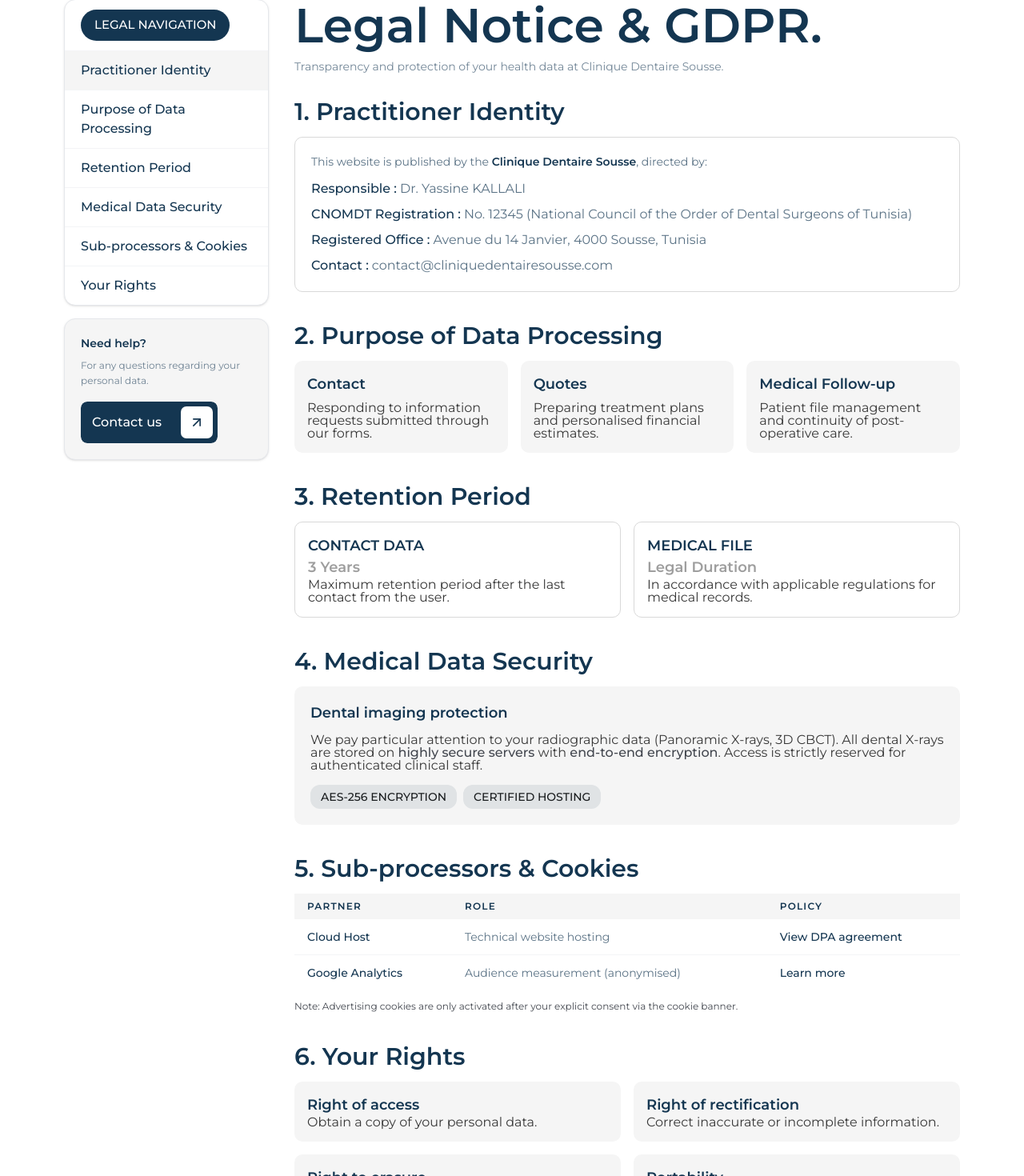
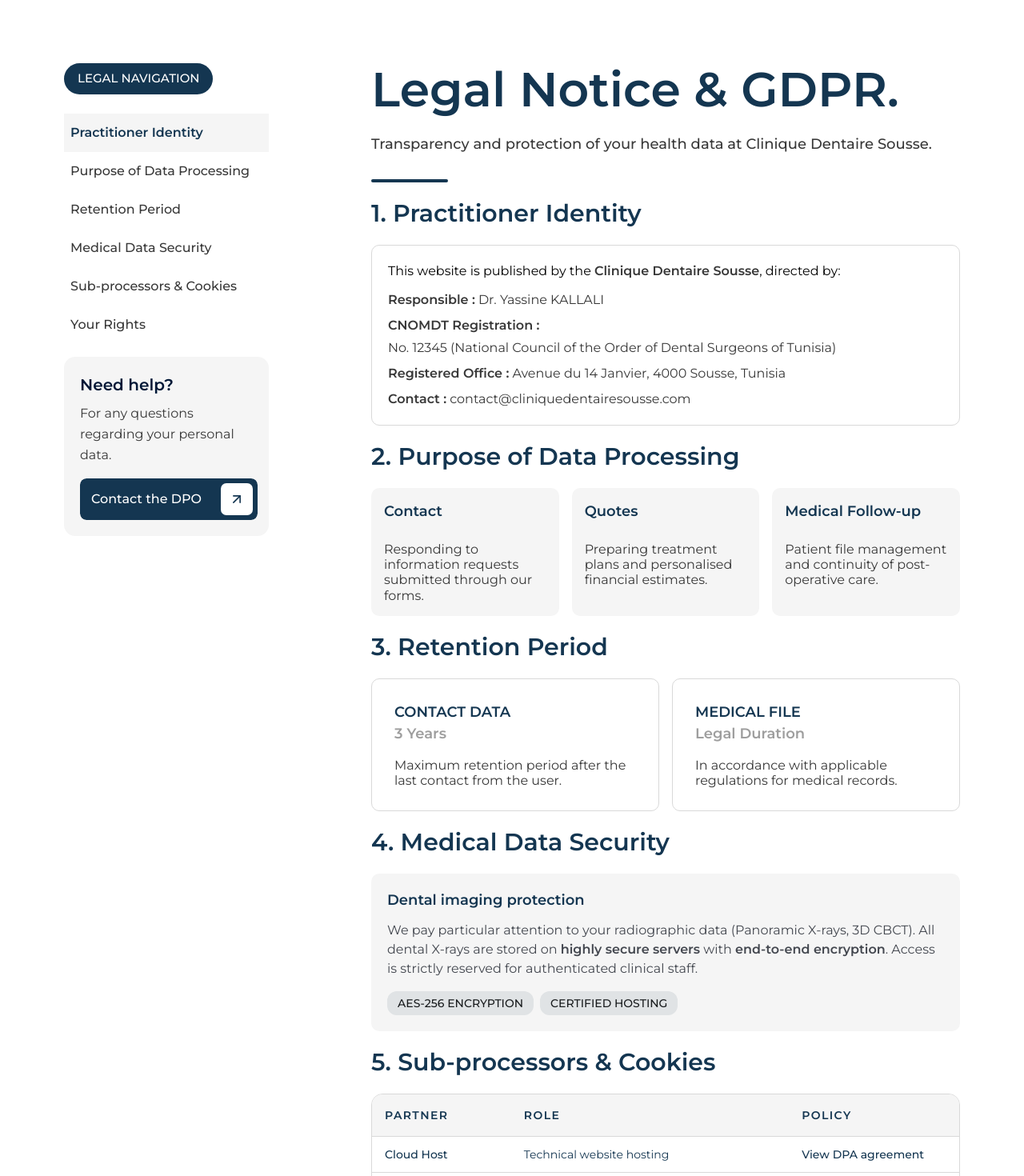
Before and after one commit to Dualityagency/Yassine-Kallali-Front, a Next.js app: page /en/MentionsLegales in a window 1280 px wide. Shown: the part 157-1627 px from the top of the page at 80% size. Built offline with nearby package versions, Linux system fonts and the light colour scheme.

Commit message:
feat : fixing spacement in the  legal  page

```diff
--- a/app/[locale]/MentionsLegales/page.tsx
+++ b/app/[locale]/MentionsLegales/page.tsx
@@ -2,7 +2,7 @@ import MentionsLegales from "@/components/legal/MentionsLegales"
 
 const page = () => {
   return (
-    <div>
+    <div className="flex flex-col gap-y-12 lg:gap-y-18.25 mt-12 lg:mt-20">
 
 <MentionsLegales/>
 
--- a/app/globals.css
+++ b/app/globals.css
@@ -121,7 +121,7 @@ body {
     @apply font-normal text-gray text-[15px] lg:text-[20px] leading-[120%];
   }
   .paragraph2 {
-    @apply font-normal text-gray text-[13px] lg:text-[16px] leading-[100%];
+    @apply font-normal text-gray text-[13px] lg:text-[16px] leading-[120%];
   }
   .container-x {
     @apply mx-6 lg:mx-20;
--- a/components/legal/LegalSidebar.tsx
+++ b/components/legal/LegalSidebar.tsx
@@ -29,11 +29,10 @@ const LegalSidebar = ({ activeId, onNavClick, legalSections }: LegalSidebarProps
 
   return (
     <>
-      {/* ── MOBILE: dropdown ── */}
       <div className="lg:hidden w-full">
         <button
           onClick={() => setDropdownOpen((p) => !p)}
-          className="w-full flex items-center justify-between bg-white border border-gray-200 rounded-xl px-5 py-3 text-sm font-medium text-primary shadow-sm"
+          className="w-full flex items-center justify-between bg-[#F5F5F5] cursor-pointer  rounded-xl px-5 py-3 text-sm font-medium text-primary shadow-sm"
         >
           <span>{activeSection?.title}</span>
           <svg
@@ -48,12 +47,12 @@ const LegalSidebar = ({ activeId, onNavClick, legalSections }: LegalSidebarProps
         </button>
 
         {dropdownOpen && (
-          <div className="mt-1 bg-white border border-gray-200 rounded-xl shadow-md overflow-hidden">
+          <div className="mt-1 bg-white  rounded-xl shadow-md overflow-hidden">
             {legalSections.map((section) => (
               <button
                 key={section.id}
                 onClick={() => handleClick(section.id)}
-                className={`w-full text-left px-5 py-3 text-[16px] leading-[24px] font-medium transition-colors border-b border-gray-100 last:border-0
+                className={`w-full text-left px-5 py-3 text-[16px] leading-[24px] font-medium transition-colors
                   ${activeId === section.id ? "bg-background text-primary" : "text-primary hover:bg-gray-50"}`}
               >
                 {section.title}
@@ -65,30 +64,27 @@ const LegalSidebar = ({ activeId, onNavClick, legalSections }: LegalSidebarProps
 
       {/* ── DESKTOP ── */}
       <aside className="hidden lg:flex flex-col w-64 shrink-0 sticky top-8">
-        <nav className="bg-white border border-gray-200 rounded-xl shadow-sm overflow-hidden mb-4">
-          <div className="px-5 py-3 border-b border-gray-100">
-
-
+        <nav className="bg-white  rounded-xl  overflow-hidden mb-4">
+          <div className="pb-6">
             <Badge>
               {t("badge")}
-
             </Badge>
           </div>
           {legalSections.map((section) => (
             <button
               key={section.id}
               onClick={() => handleClick(section.id)}
-              className={`w-full text-left px-5 py-3 text-[16px] leading-[24px] font-medium transition-colors border-b border-gray-100 last:border-0
-                ${activeId === section.id ? "bg-background text-primary" : "text-primary hover:bg-gray-50"}`}
+              className={`w-full text-left px-2 cursor-pointer py-3 text-[16px] leading-[24px] font-medium transition-colors
+                ${activeId === section.id ? "bg-background text-primary font-semibold " : " text-[#383838] hover:bg-gray-50  "}`}
             >
               {section.title}
             </button>
           ))}
         </nav>
 
-        <div className="bg-background border border-gray-200 rounded-xl shadow-sm p-5">
-          <p className="font-semibold text-primary text-sm mb-2">{t("help.title")}</p>
-          <p className="text-xs text-primary/60 leading-relaxed mb-4">{t("help.desc")}</p>
+        <div className="bg-background  rounded-xl p-5">
+          <p className="font-semibold text-[#001736] text-[20px] mb-2">{t("help.title")}</p>
+          <p className="text-[16px] text-[#383838] leading-relaxed mb-4">{t("help.desc")}</p>
           <CtaButton textWhenHover="blue">{t("help.cta")}</CtaButton>
         </div>
       </aside>
--- a/components/legal/MentionsLegales.tsx
+++ b/components/legal/MentionsLegales.tsx
@@ -9,21 +9,22 @@ import {
   CarouselItem,
 } from "@/components/ui/carousel";
 import { Badge } from "../ui/badge";
+import CtaButton from "../ui/CtaButton";
 
 type T = ReturnType<typeof useTranslations<"legal">>;
 
 const Section1 = ({ t }: { t: T }) => (
-  <div className="border border-[#D9D9D9] rounded-lg p-5 text-sm text-primary/70 space-y-3">
+  <div className="border border-[#D9D9D9] rounded-lg p-5  space-y-3">
     <p>
       {t("sections.s1.intro")}{" "}
-      <span className="font-semibold text-primary">{t("sections.s1.clinic")}</span>,{" "}
+      <span className="text-gray text-[16px] font-semibold ">{t("sections.s1.clinic")}</span>,{" "}
       {t("sections.s1.directedBy")}
     </p>
     <dl className="space-y-2">
       {(["responsable", "cnomdt", "siege", "contact"] as const).map((key) => (
-        <div key={key} className="flex flex-wrap gap-1 text-[16px] leading-[24px]">
-          <dt className="font-medium text-primary">{t(`sections.s1.rows.${key}.label`)} :</dt>
-          <dd className="text-primary/70">{t(`sections.s1.rows.${key}.value`)}</dd>
+        <div key={key} className="flex flex-wrap gap-1  text-gray text-[16px] ">
+          <dt className="font-semibold  ">{t(`sections.s1.rows.${key}.label`)} :</dt>
+          <dd >{t(`sections.s1.rows.${key}.value`)}</dd>
         </div>
       ))}
     </dl>
@@ -42,7 +43,7 @@ const Section2 = ({ t }: { t: T }) => {
       <div className="hidden sm:grid grid-cols-3 gap-4">
         {items.map((item) => (
           <div key={item.key} className="bg-background rounded-lg p-4">
-            <p className="font-semibold text-primary text-[18px] mb-2">{item.label}</p>
+            <p className="font-semibold text-primary text-[18px] pb-6">{item.label}</p>
             <p className="paragraph2">{item.desc}</p>
           </div>
         ))}
@@ -68,9 +69,9 @@ const Section2 = ({ t }: { t: T }) => {
 const Section3 = ({ t }: { t: T }) => (
   <div className="grid grid-cols-1 sm:grid-cols-2 gap-4">
     {(["contact", "medical"] as const).map((key) => (
-      <div key={key} className="border border-[#D9D9D9] rounded-lg p-4">
+      <div key={key} className="border border-[#D9D9D9] rounded-lg p-7">
         <p className="font-semibold text-primary text-[18px]">{t(`sections.s3.items.${key}.label`)}</p>
-        <p className="font-semibold text-[#9E9E9E] text-[18px]">{t(`sections.s3.items.${key}.value`)}</p>
+        <p className="font-semibold text-[#9E9E9E] text-[18px] pb-4 ">{t(`sections.s3.items.${key}.value`)}</p>
         <p className="paragraph2">{t(`sections.s3.items.${key}.desc`)}</p>
       </div>
     ))}
@@ -80,11 +81,11 @@ const Section3 = ({ t }: { t: T }) => (
 const Section4 = ({ t }: { t: T }) => (
   <div className="bg-background rounded-lg p-5 space-y-3">
     <p className="font-semibold text-primary text-[18px]">{t("sections.s4.cardTitle")}</p>
-    <p className="paragraph2">
+    <p className="text-[#43474F] ">
       {t("sections.s4.desc")}{" "}
-      <span className="font-medium text-[#43474F]">{t("sections.s4.highlight1")}</span>{" "}
+      <span className="font-semibold text-[#43474F]">{t("sections.s4.highlight1")}</span>{" "}
       {t("sections.s4.mid")}{" "}
-      <span className="font-medium text-[#43474F]">{t("sections.s4.highlight2")}</span>
+      <span className="font-semibold text-[#43474F]">{t("sections.s4.highlight2")}</span>
       {t("sections.s4.end")}
     </p>
     <div className="flex flex-wrap gap-2 pt-1">
@@ -96,12 +97,12 @@ const Section4 = ({ t }: { t: T }) => (
 
 const Section5 = ({ t }: { t: T }) => (
   <div className="space-y-3">
-    <div className="w-full overflow-x-auto">
+    <div className="w-full overflow-x-auto rounded-t-[14px] border border-[#D9D9D9]">
       <table className="w-full text-sm border-collapse">
         <thead>
           <tr className="bg-[#F5F5F5]">
             {(["partner", "role", "policy"] as const).map((h) => (
-              <th key={h} className="text-left py-2 px-4 text-xs font-semibold uppercase tracking-widest text-primary">
+              <th key={h} className="text-left py-4 px-4 text-[14px] font-semibold uppercase tracking-widest text-primary border-b border-[#D9D9D9]">
                 {t(`sections.s5.headers.${h}`)}
               </th>
             ))}
@@ -109,25 +110,25 @@ const Section5 = ({ t }: { t: T }) => (
         </thead>
         <tbody>
           {(["hebergeur", "analytics"] as const).map((key) => (
-            <tr key={key} className="bg-white border-b border-gray-100 last:border-0">
+            <tr key={key} className="bg-white border-b border-[#D9D9D9] last:border-0">
               <td className="py-3 px-4 font-medium text-primary">{t(`sections.s5.rows.${key}.name`)}</td>
-              <td className="py-3 px-4 text-primary/70">{t(`sections.s5.rows.${key}.role`)}</td>
+              <td className="py-3 px-4 text-primary">{t(`sections.s5.rows.${key}.role`)}</td>
               <td className="py-3 px-4 text-primary font-medium cursor-pointer">{t(`sections.s5.rows.${key}.policy`)}</td>
             </tr>
           ))}
         </tbody>
       </table>
     </div>
-    <p className="text-xs text-[#43474F]">{t("sections.s5.note")}</p>
+    <p className="font-normal text-gray text-[13px] lg:text-[16px] leading-[120%] italic pt-4 ">{t("sections.s5.note")}</p>
   </div>
 );
 
 const Section6 = ({ t }: { t: T }) => (
-  <div className="grid grid-cols-1 sm:grid-cols-2 gap-4">
+  <div className="grid grid-cols-1 xl:grid-cols-2 gap-4 items-start">
     {(["acces", "rectification", "effacement", "portabilite"] as const).map((key) => (
-      <div key={key} className="bg-background rounded-lg p-4">
-        <p className="font-semibold text-primary text-[18px]">{t(`sections.s6.items.${key}.label`)}</p>
-        <p className="paragraph2">{t(`sections.s6.items.${key}.desc`)}</p>
+      <div key={key} className="bg-background rounded-lg p-8 max-w-full">
+        <p className="font-semibold text-primary text-[18px] pb-6">{t(`sections.s6.items.${key}.label`)}</p>
+        <p className="paragraph2 max-w-[350px] ">{t(`sections.s6.items.${key}.desc`)}</p>
       </div>
     ))}
   </div>
@@ -135,6 +136,7 @@ const Section6 = ({ t }: { t: T }) => (
 
 const MentionsLegales = () => {
   const t = useTranslations("legal");
+  const tSidebar = useTranslations("legal.sidebar");
   const [activeId, setActiveId] = useState<number>(1);
 
   const handleNavClick = (id: number) => {
@@ -162,23 +164,30 @@ const MentionsLegales = () => {
   };
 
   return (
-    <div className="px-4 sm:px-6 lg:px-20">
+    <div className="px-4 sm:px-6 lg:px-20  ">
       <div className="flex flex-col lg:flex-row gap-8 items-start">
         <LegalSidebar activeId={activeId} onNavClick={handleNavClick} legalSections={legalSections} />
 
-        <div className="flex-1 space-y-10">
-          <div className="mb-8">
+        <div className="flex-1 min-w-0 w-full lg:pl-24 ">
+          <div>
             <h1 className="title1">{t("header.title")}</h1>
-            <p className="mt-2 text-sm text-primary/60">{t("header.subtitle")}</p>
+            <p className="font-medium text-[#383838] text-[18px] leading-[128%] pt-6 lg:max-w-[750px] ">{t("header.subtitle")}</p>
           </div>
+          <div className="h-[4px] w-[96px]  bg-primary rounded-full mt-8" />
 
           {legalSections.map((section) => (
             <div key={section.id} id={`section-${section.id}`} className="scroll-mt-8">
-              <h2 className="title2 mb-4">{section.id}. {section.title}</h2>
+              <h2 className="title2 py-8  lg:py-6 ">{section.id}. {section.title}</h2>
               {sectionRenderers[section.id]}
             </div>
           ))}
-          <p className="text-xs text-primary/40 pt-4">{t("footer")}</p>
+
+          <div className="lg:hidden w-full bg-background rounded-xl p-5 mt-8">
+            <p className="font-semibold text-[#001736] text-[20px] mb-2">{tSidebar("help.title")}</p>
+            <p className="text-[16px] text-[#383838] leading-relaxed mb-4">{tSidebar("help.desc")}</p>
+            <CtaButton textWhenHover="blue">{tSidebar("help.cta")}</CtaButton>
+          </div>
+
         </div>
       </div>
     </div>
--- a/components/legal/data/legals.ts
+++ /dev/null
@@ -1,100 +0,0 @@
-export interface LegalSection {
-  id: number;
-  title: string;
-  content: string | LegalSubItem[];
-}
-
-export interface LegalSubItem {
-  label: string;
-  value?: string;
-  desc?: string;
-}
-
-export const legalSections: LegalSection[] = [
-  {
-    id: 1,
-    title: "Identité du Praticien",
-    content: [
-      { label: "Responsable", value: "Dr. Yassine KALLALI" },
-      { label: "Inscription CNOMDT", value: "N°12345" },
-      { label: "Siège Social", value: "Avenue du 14 Janvier, 4000 Sousse, Tunisie" },
-      { label: "Contact", value: "contact@cliniquedentairesousse.com" },
-    ],
-  },
-  {
-    id: 2,
-    title: "Finalité du traitement des données",
-    content: [
-      {
-        label: "Contact",
-        desc: "Réponse aux demandes d'informations formulées via nos formulaires.",
-      },
-      {
-        label: "Devis",
-        desc: "Établissement de plans de traitement et estimations financières personnalisées.",
-      },
-      {
-        label: "Suivi Médical",
-        desc: "Gestion du dossier patient et continuité des soins post-opératoires.",
-      },
-    ],
-  },
-  {
-    id: 3,
-    title: "Durée de conservation",
-    content: [
-      {
-        label: "Données de contact",
-        value: "3 ans",
-        desc: "Conservation maximale après le dernier contact émanant de l'utilisateur.",
-      },
-      {
-        label: "Dossier médical",
-        value: "Durée légale",
-        desc: "Conformément aux réglementations en vigueur pour les archives médicales.",
-      },
-    ],
-  },
-  {
-    id: 4,
-    title: "Sécurité des données médicales",
-    content:
-      "Nous apportons une attention particulière à vos données radiographiques (Panoramiques, CBCT 3D). Toutes les radios dentaires sont stockées sur des serveurs hautement sécurisés avec un chiffrement de bout en bout (AES-256). L'accès est strictement réservé à l'équipe soignante authentifiée. Hébergement certifié.",
-  },
-  {
-    id: 5,
-    title: "Sous-traitants & Cookies",
-    content: [
-      {
-        label: "Hébergeur Cloud",
-        desc: "Stockage technique du site",
-      },
-      {
-        label: "Google Analytics",
-        desc: "Mesure d'audience (anonymisée)",
-      },
-    ],
-  },
-  {
-    id: 6,
-    title: "Vos Droits",
-    content: [
-      {
-        label: "Droit d'accès",
-        desc: "Obtenir une copie de vos données personnelles.",
-      },
-      {
-        label: "Droit de rectification",
-        desc: "Corriger des informations inexactes ou incomplètes.",
-      },
-      {
-        label: "Droit à l'effacement",
-        desc: "Demander la suppression de vos données de contact.",
-      },
-      {
-        label: "Portabilité",
-        desc: "Transférer vos données vers un autre praticien.",
-      },
-    ],
-  },
-];
--- a/messages/ar.json
+++ b/messages/ar.json
@@ -700,7 +700,7 @@
     "help": {
       "title": "هل تحتاج إلى مساعدة؟",
       "desc": "لأي استفسار يتعلق ببياناتك الشخصية.",
-      "cta": "تواصل معنا"
+      "cta": "اتصل بمسؤول حماية البيانات"
     }
   },
   "sections": {
--- a/messages/en.json
+++ b/messages/en.json
@@ -702,7 +702,7 @@
     "help": {
       "title": "Need help?",
       "desc": "For any questions regarding your personal data.",
-      "cta": "Contact us"
+      "cta": "Contact the DPO"
     }
   },
   "sections": {
--- a/messages/fr.json
+++ b/messages/fr.json
@@ -702,7 +702,7 @@
     "help": {
       "title": "Besoin d'aide ?",
       "desc": "Pour toute question relative à vos données personnelles.",
-      "cta": "Nous contacter"
+      "cta": "Contacter le DPO"
     }
   },
   "sections": {
--- a/messages/it.json
+++ b/messages/it.json
@@ -700,7 +700,7 @@
     "help": {
       "title": "Hai bisogno di aiuto?",
       "desc": "Per qualsiasi domanda relativa ai tuoi dati personali.",
-      "cta": "Contattaci"
+      "cta": "Contatta il DPO"
     }
   },
   "sections": {
```
